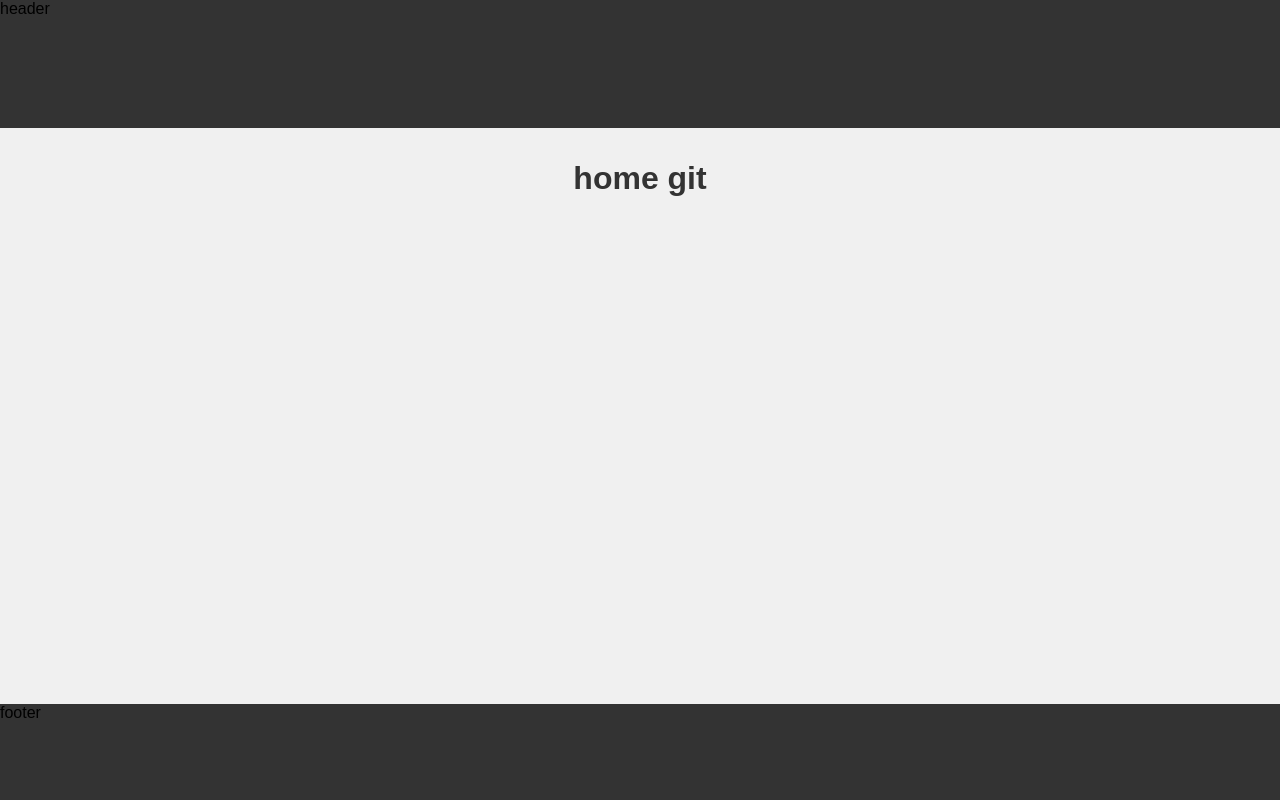
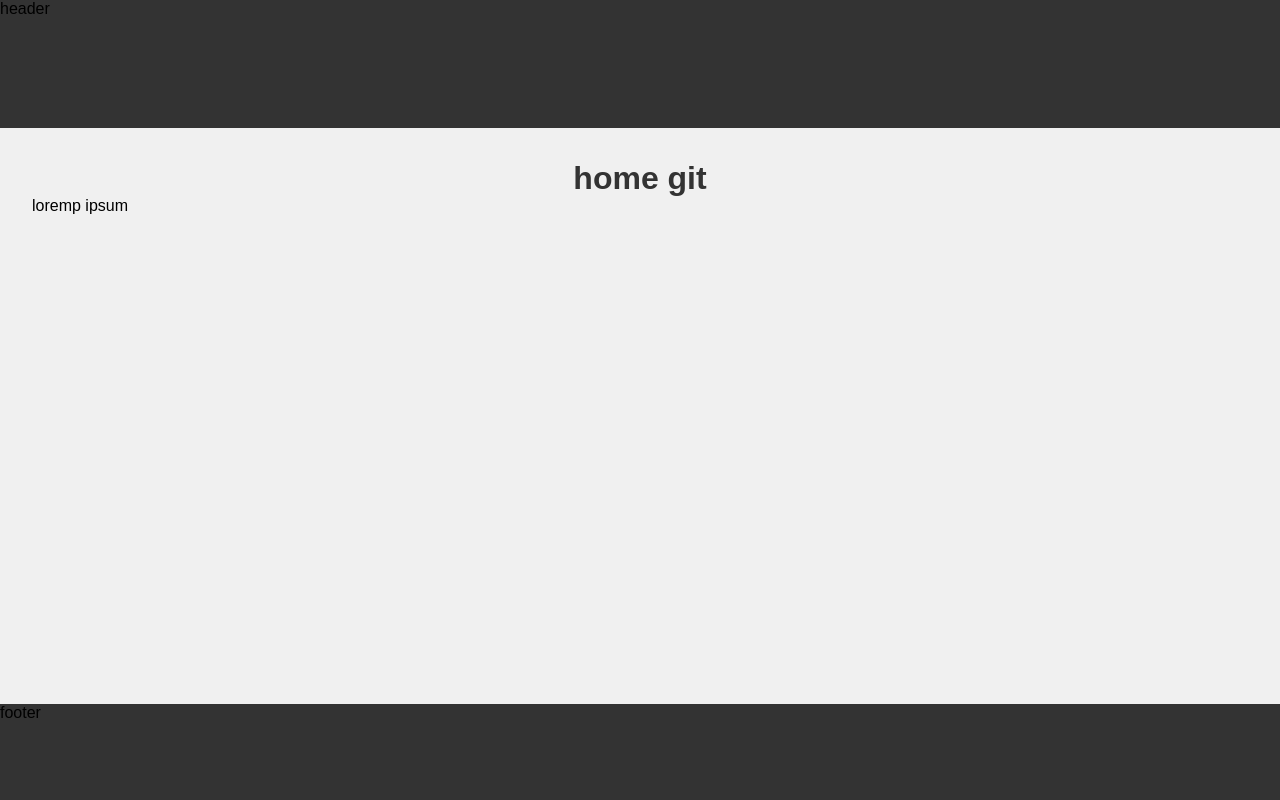
Before and after one commit to BryanMarianoDominguez/prueba-git, a plain HTML site: page index.html in a window 1280 px wide. Drawn offline with Linux system fonts and the light colour scheme.

Commit message:
feat: new p tag

```diff
--- a/index.html
+++ b/index.html
@@ -10,6 +10,7 @@
     <header>header</header>
     <main>
         <h1>home git</h1>
+        <p>loremp ipsum</p>
     </main>
     <footer>footer</footer>
 </body>
```
